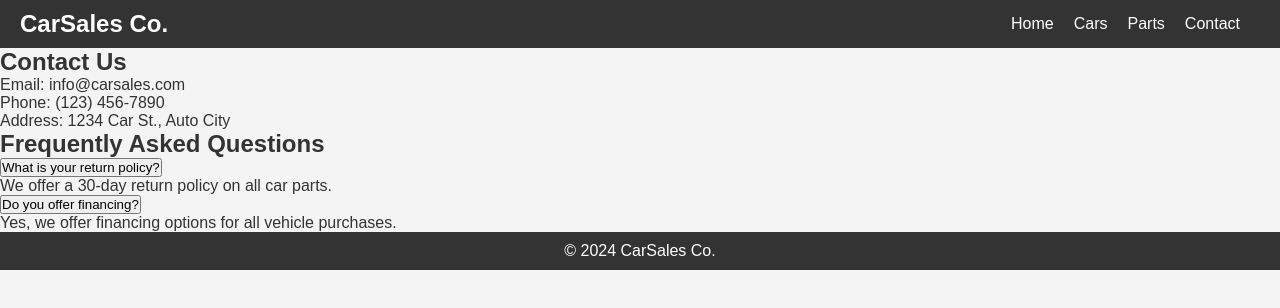
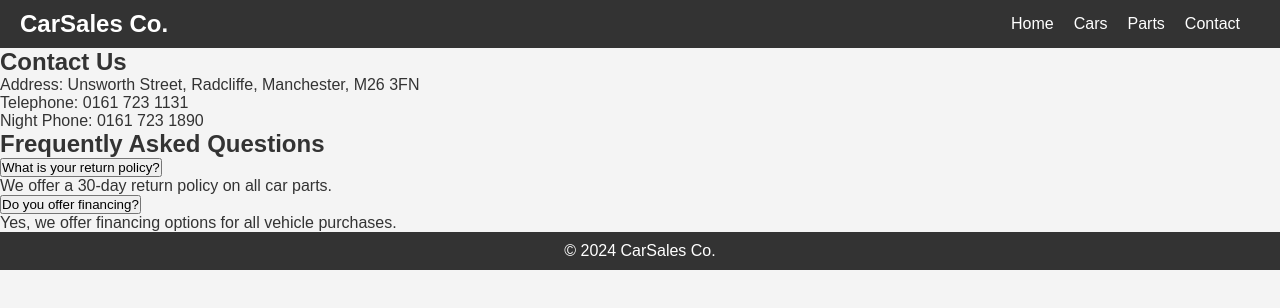
Before and after one commit to kweebeccorner/car-sales-site, a plain HTML site: page contact.html in a window 1280 px wide. Drawn offline with Linux system fonts and the light colour scheme; a script that the page names is missing.

Commit message:
Update contact.html

```diff
--- a/contact.html
+++ b/contact.html
@@ -24,9 +24,10 @@
 
   <section class="contact-info">
     <h2>Contact Us</h2>
-    <p>Email: info@carsales.com</p>
-    <p>Phone: (123) 456-7890</p>
-    <p>Address: 1234 Car St., Auto City</p>
+    <!-- Updated Contact Information -->
+    <p>Address: Unsworth Street, Radcliffe, Manchester, M26 3FN</p>
+    <p>Telephone: 0161 723 1131</p>
+    <p>Night Phone: 0161 723 1890</p>
   </section>
 
   <section class="faq">
```
